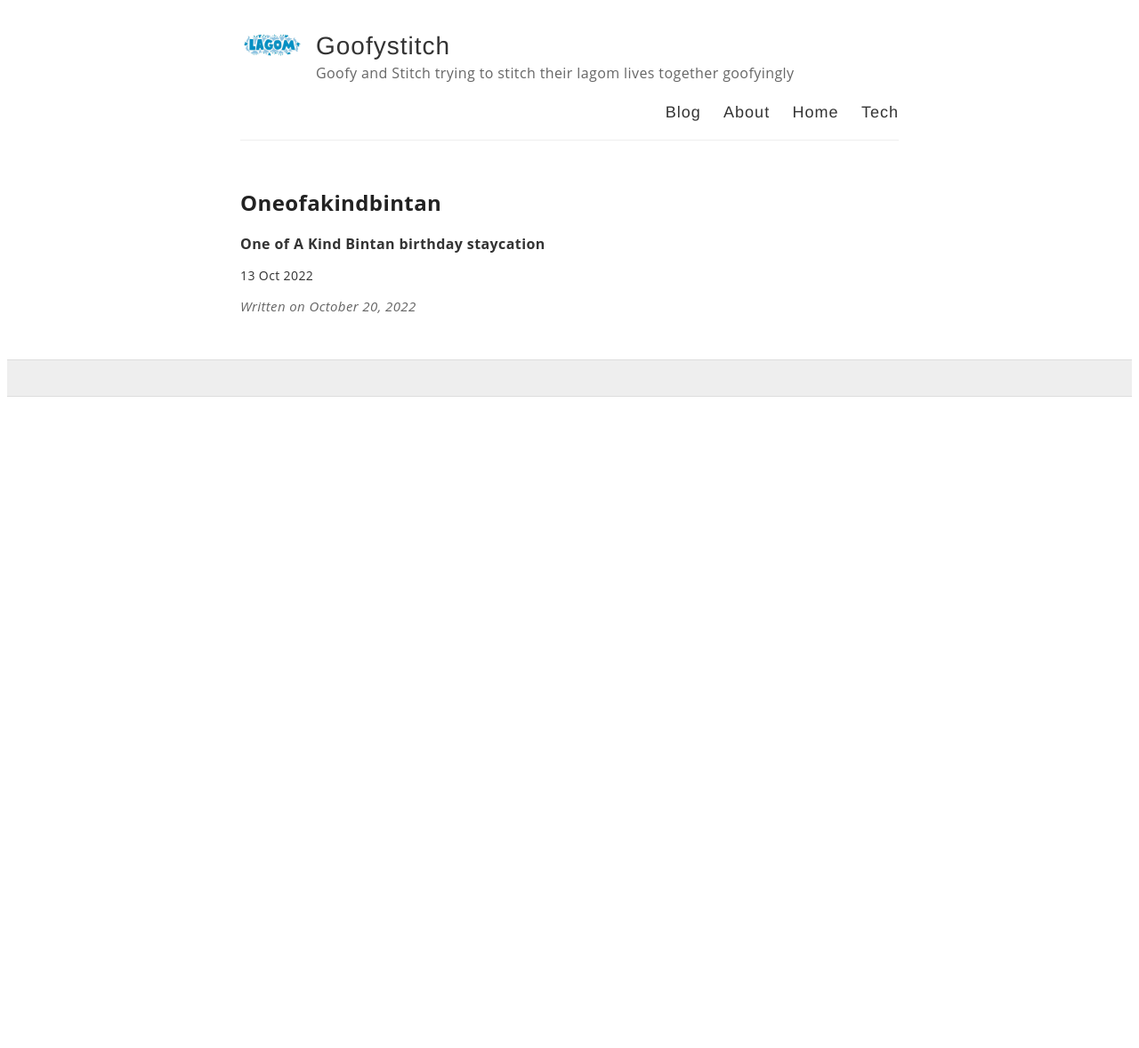
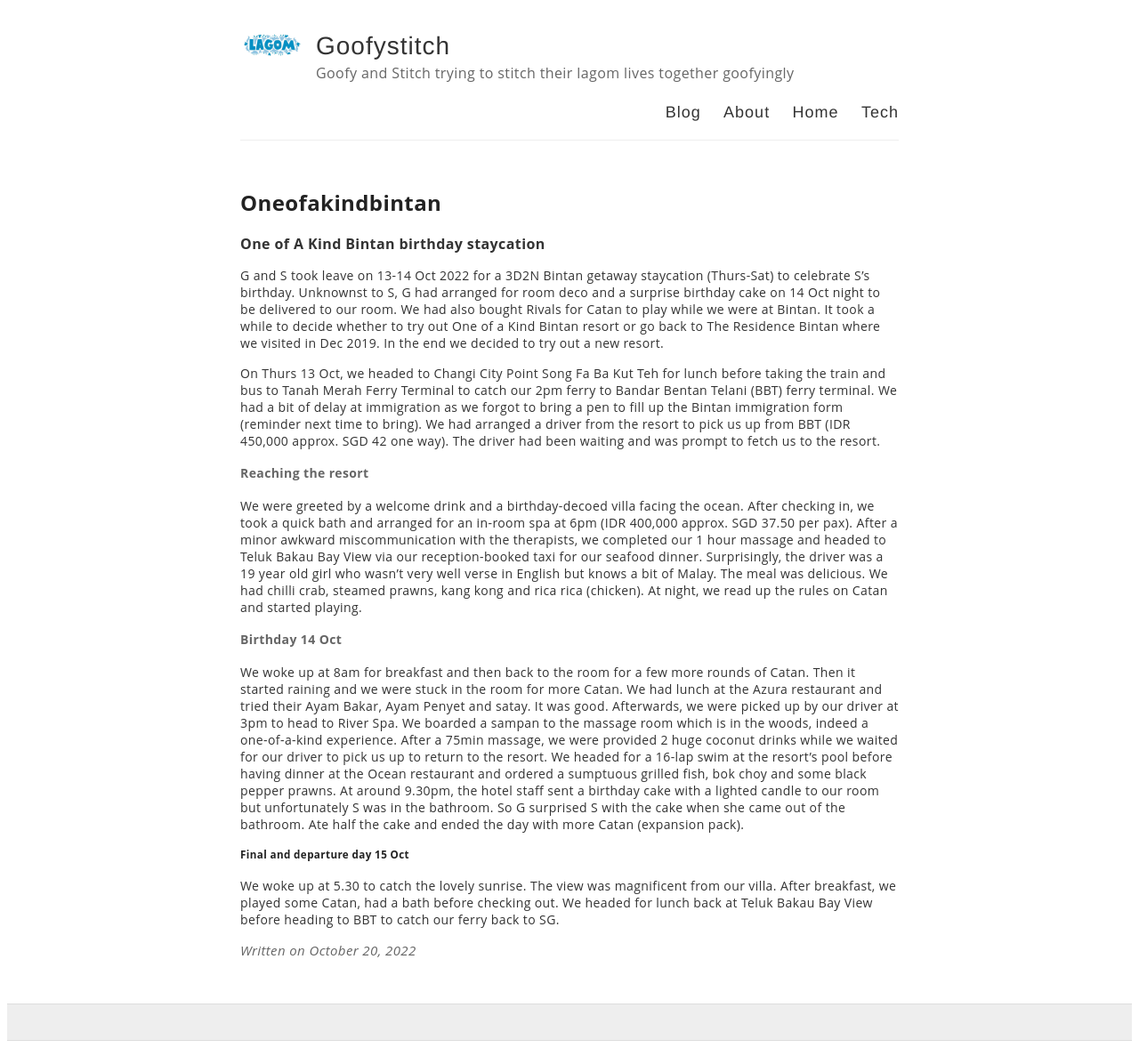
Before and after one commit to ourcarus/casadelagom, a Jekyll site: the page built from _posts/2022-10-20-OneOfAKindBintan.md, in a window 1280 px wide. Shown: the whole page at 89% size. Built offline with Jekyll 4.4.1, drawn with Linux system fonts in a browser that asks for light colours; our own code applies the rules of GitHub Pages for plain Markdown files; before the commit the page ends 900 px from its top, so only the background shows below that.

Commit message:
Update 2022-10-20-OneOfAKindBintan.md

```diff
--- a/_posts/2022-10-20-OneOfAKindBintan.md
+++ b/_posts/2022-10-20-OneOfAKindBintan.md
@@ -3,4 +3,16 @@
 ---
 ### One of A Kind Bintan birthday staycation
 
-13 Oct 2022
+G and S took leave on 13-14 Oct 2022 for a 3D2N Bintan getaway staycation (Thurs-Sat) to celebrate S's birthday. Unknownst to S, G had arranged for room deco and a surprise birthday cake on 14 Oct night to be delivered to our room. We had also bought Rivals for Catan to play while we were at Bintan. It took a while to decide whether to try out One of a Kind Bintan resort or go back to The Residence Bintan where we visited in Dec 2019. In the end we decided to try out a new resort.
+
+On Thurs 13 Oct, we headed to Changi City Point Song Fa Ba Kut Teh for lunch before taking the train and bus to Tanah Merah Ferry Terminal to catch our 2pm ferry to Bandar Bentan Telani (BBT) ferry terminal. We had a bit of delay at immigration as we forgot to bring a pen to fill up the Bintan immigration form (reminder next time to bring). We had arranged a driver from the resort to pick us up from BBT (IDR 450,000 approx. SGD 42 one way). The driver had been waiting and was prompt to fetch us to the resort.
+
+#### Reaching the resort
+We were greeted by a welcome drink and a birthday-decoed villa facing the ocean. After checking in, we took a quick bath and arranged for an in-room spa at 6pm (IDR 400,000 approx. SGD 37.50 per pax). After a minor awkward miscommunication with the therapists, we completed our 1 hour massage and headed to Teluk Bakau Bay View via our reception-booked taxi for our seafood dinner. Surprisingly, the driver was a 19 year old girl who wasn't very well verse in English but knows a bit of Malay. The meal was delicious. We had chilli crab, steamed prawns, kang kong and rica rica (chicken). At night, we read up the rules on Catan and started playing.
+
+
+#### Birthday 14 Oct
+We woke up at 8am for breakfast and then back to the room for a few more rounds of Catan. Then it started raining and we were stuck in the room for more Catan. We had lunch at the Azura restaurant and tried their Ayam Bakar, Ayam Penyet and satay. It was good. Afterwards, we were picked up by our driver at 3pm to head to River Spa. We boarded a sampan to the massage room which is in the woods, indeed a one-of-a-kind experience. After a 75min massage, we were provided 2 huge coconut drinks while we waited for our driver to pick us up to return to the resort. We headed for a 16-lap swim at the resort's pool before having dinner at the Ocean restaurant and ordered a sumptuous grilled fish, bok choy and some black pepper prawns. At around 9.30pm, the hotel staff sent a birthday cake with a lighted candle to our room but unfortunately S was in the bathroom. So G surprised S with the cake when she came out of the bathroom. Ate half the cake and ended the day with more Catan (expansion pack).
+
+##### Final and departure day 15 Oct
+We woke up at 5.30 to catch the lovely sunrise. The view was magnificent from our villa. After breakfast, we played some Catan, had a bath before checking out. We headed for lunch back at Teluk Bakau Bay View before heading to BBT to catch our ferry back to SG.
```
